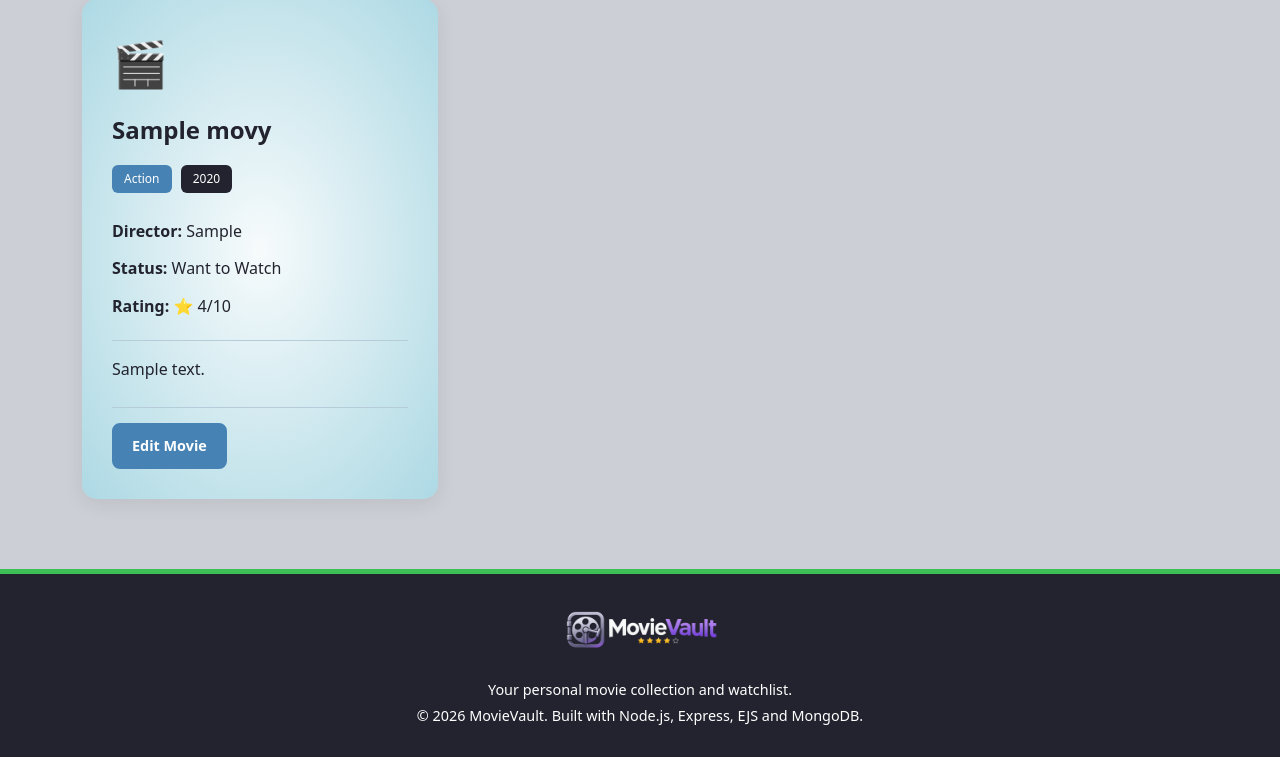
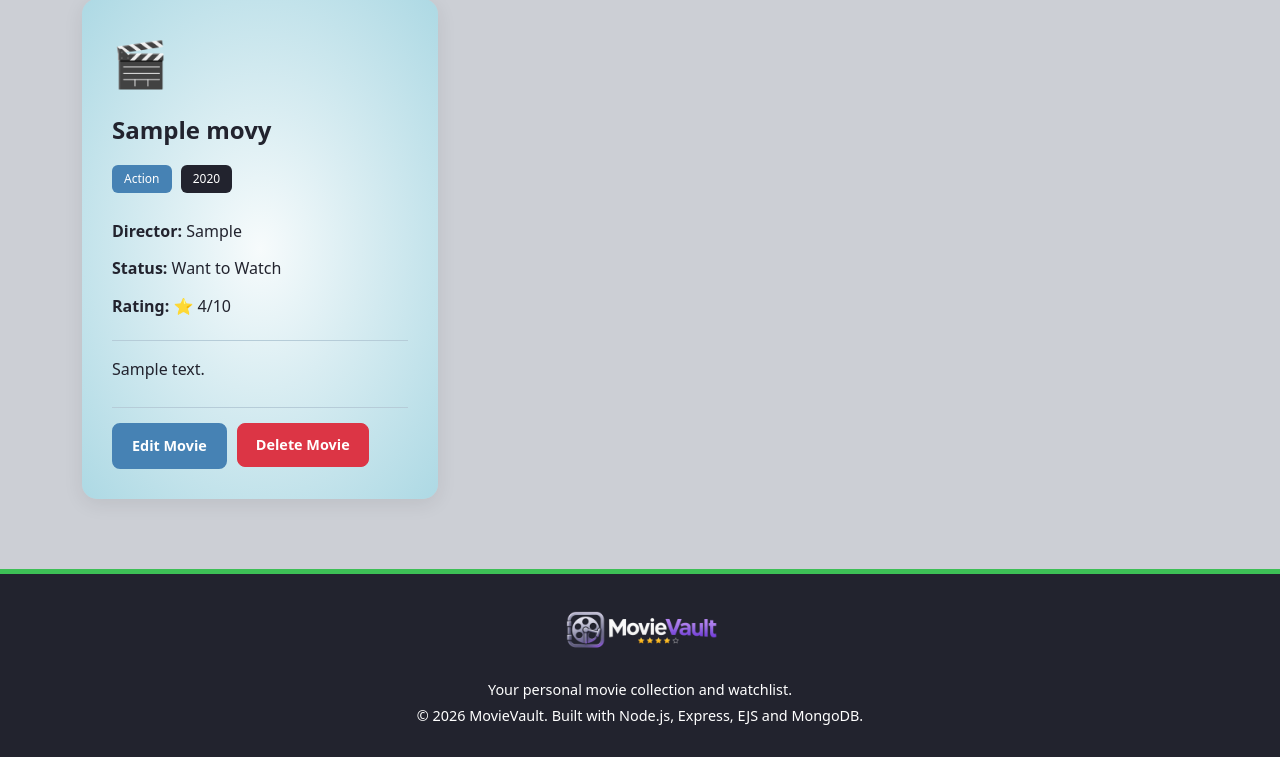
Before and after one commit to adityapatel2007/INFR3120-Assignment3, a Node server app: page /movies in a window 1280 px wide. Shown: the part 404-1161 px from the top of the page. Run offline with Node 20, Linux system fonts and the light colour scheme; tables that the repository leaves empty hold one stand-in row (values such as "Sample post"); some libraries are stand-ins or nearby versions.

Commit message:
Implement Delete Movie with confirmation dialog

```diff
--- a/controllers/movieController.js
+++ b/controllers/movieController.js
@@ -141,3 +141,18 @@ exports.updateMovie = async (req, res, next) => {
         next(error);
     }
 };
+
+exports.deleteMovie = async (req, res, next) => {
+    try {
+        const movie = await Movie.findByIdAndDelete(req.params.id);
+
+        if (!movie) {
+            return res.status(404).send('Movie not found');
+        }
+
+        res.redirect('/movies');
+
+    } catch (error) {
+        next(error);
+    }
+};
--- a/routes/movies.js
+++ b/routes/movies.js
@@ -13,4 +13,6 @@ router.get('/:id/edit', movieController.showEditForm);
 
 router.post('/:id/edit', movieController.updateMovie);
 
+router.post('/:id/delete', movieController.deleteMovie);
+
 module.exports = router;
--- a/views/movies/index.ejs
+++ b/views/movies/index.ejs
@@ -124,6 +124,20 @@
 
                                         </a>
 
+                                        <form
+                                            action="/movies/<%= movie.id %>delete"
+                                            method="POST"
+                                            class="delete-movie-form"
+                                            onsubmit="return confirm('Are you sure you want to delete this movie? This action cannot be undone.');">
+
+                                            <button
+                                                type="submit"
+                                                class="btn btn-danger">
+                                                Delete Movie
+                                            </button>
+
+                                        </form>
+
 
                                     </div>
 
```
